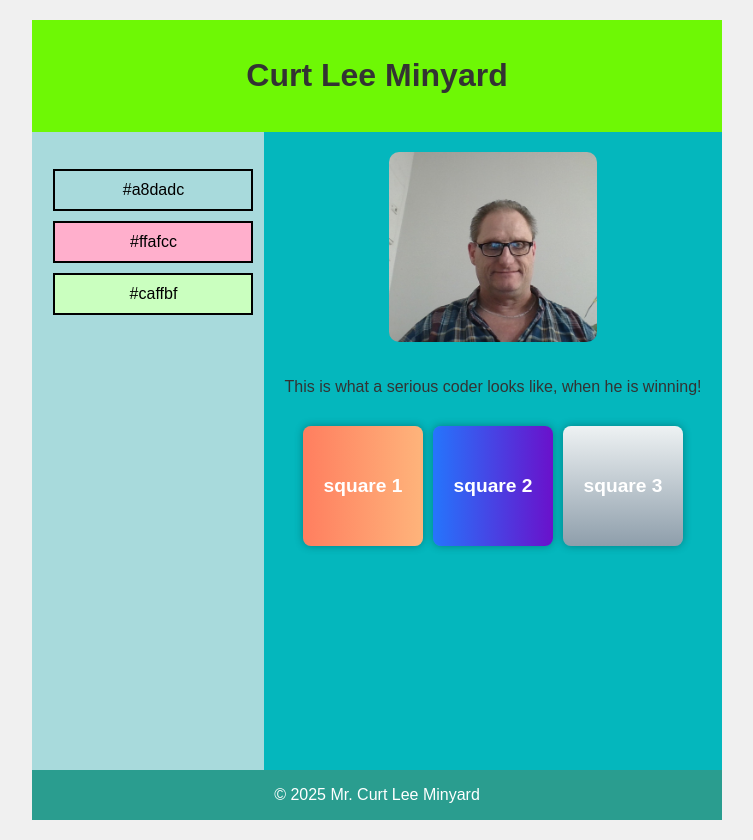
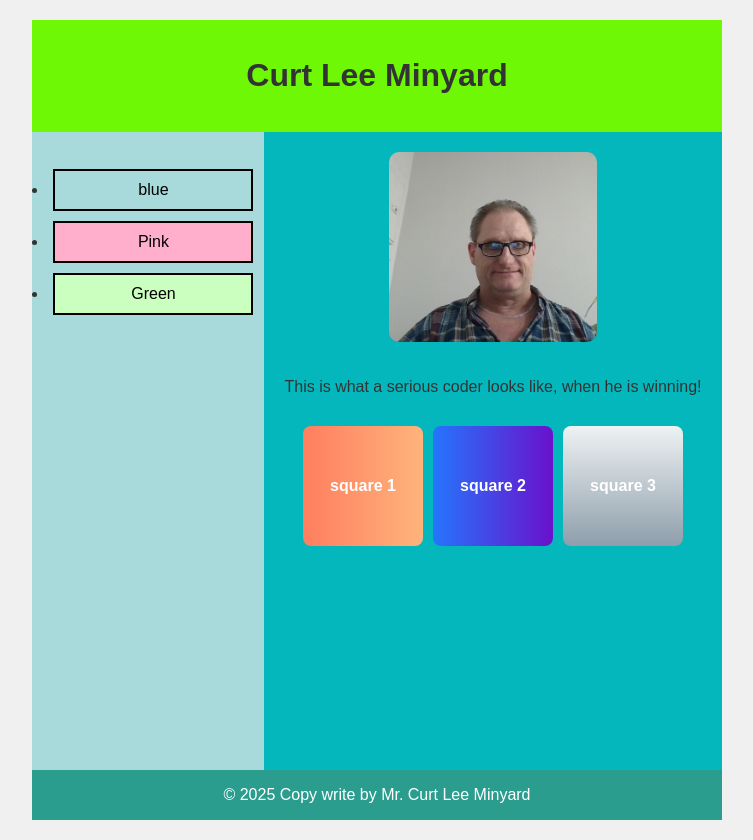
Before and after one commit to minyardcurt/myFirstReactApp, a React (Vite) app: page / in a window 1280 px wide. Shown: the whole page, without its empty margins (263-1016 px from the left). Built offline with nearby package versions, Linux system fonts and the light colour scheme.

Commit message:
Final Redo

```diff
--- a/src/components/Body.jsx
+++ b/src/components/Body.jsx
@@ -1,11 +1,9 @@
 import Square from './Square';
 
 function Body() {
-  const squareList = [
-    { name: 'square 1', bgImage: 'linear-gradient(to right, #ff7e5f, #feb47b)' },
-    { name: 'square 2', bgImage: 'linear-gradient(to left, #6a11cb, #2575fc)' },
-    { name: 'square 3', bgImage: 'linear-gradient(to top, #8e9eab, #eef2f3)' },
-  ];
+  const square1 = { name: 'square 1', bgImage: 'linear-gradient(to right, #ff7e5f, #feb47b)' };
+  const square2 = { name: 'square 2', bgImage: 'linear-gradient(to left, #6a11cb, #2575fc)' };
+  const square3 = { name: 'square 3', bgImage: 'linear-gradient(to top, #8e9eab, #eef2f3)' };
 
   return (
     <main
@@ -38,9 +36,9 @@ function Body() {
           flexWrap: 'wrap',
         }}
       >
-        {squareList.map((item) => (
-          <Square key={item.name} name={item.name} bgImage={item.bgImage} />
-        ))}
+        <Square name={square1.name} bgImage={square1.bgImage} />
+        <Square name={square2.name} bgImage={square2.bgImage} />
+        <Square name={square3.name} bgImage={square3.bgImage} />
       </div>
     </main>
   );
--- a/src/components/Footer.jsx
+++ b/src/components/Footer.jsx
@@ -1,7 +1,7 @@
 function Footer() {
   return (
     <footer style={{ backgroundColor: '#2a9d8f', padding: '1rem', textAlign: 'center', color: 'white' }}>
-      &copy; {new Date().getFullYear()} Mr. Curt Lee Minyard
+      &copy; 2025 Copy write by Mr. Curt Lee Minyard
     </footer>
   );
 }
--- a/src/components/Sidebar.jsx
+++ b/src/components/Sidebar.jsx
@@ -1,23 +1,28 @@
-import { useState } from 'react';
+import React, { useState } from 'react';
 
 function Sidebar() {
   const [bgColor, setBgColor] = useState('#a8dadc');
 
   return (
-    <aside style={{ backgroundColor: bgColor, padding: '16px', width: '200px' }}>
-      <ul style={{ listStyleType: 'none', padding: 0 }}>
-        {['#a8dadc', '#ffafcc', '#caffbf'].map((color) => (
-          <li key={color}>
-            <button
-              onClick={() => setBgColor(color)}
-              style={{ backgroundColor: color, margin: '5px', width: '100%' }}
-            >
-              {color}
-            </button>
-          </li>
-        ))}
+    <div style={{ backgroundColor: bgColor, padding: '16px', width: '200px' }}>
+      <ul style={{ padding: 0 }}>
+        <li>
+          <button onClick={() => setBgColor('#a8dadc')} style={{ backgroundColor: '#a8dadc', margin: '5px', width: '100%' }}>
+            blue
+          </button>
+        </li>
+        <li>
+          <button onClick={() => setBgColor('#ffafcc')} style={{ backgroundColor: '#ffafcc', margin: '5px', width: '100%' }}>
+            Pink
+          </button>
+        </li>
+        <li>
+          <button onClick={() => setBgColor('#caffbf')} style={{ backgroundColor: '#caffbf', margin: '5px', width: '100%' }}>
+            Green
+          </button>
+        </li>
       </ul>
-    </aside>
+    </div>
   );
 }
 
--- a/src/components/Square.jsx
+++ b/src/components/Square.jsx
@@ -10,11 +10,10 @@ function Square({ name, bgImage }) {
         display: 'flex',
         justifyContent: 'center',
         alignItems: 'center',
-        color: '#fff',
+        color: 'white',
         fontWeight: 'bold',
-        fontSize: '1.2rem',
+        fontSize: '16px',
         borderRadius: '8px',
-        boxShadow: '0 0 8px rgba(0,0,0,0.3)',
       }}
     >
       {name}
```
